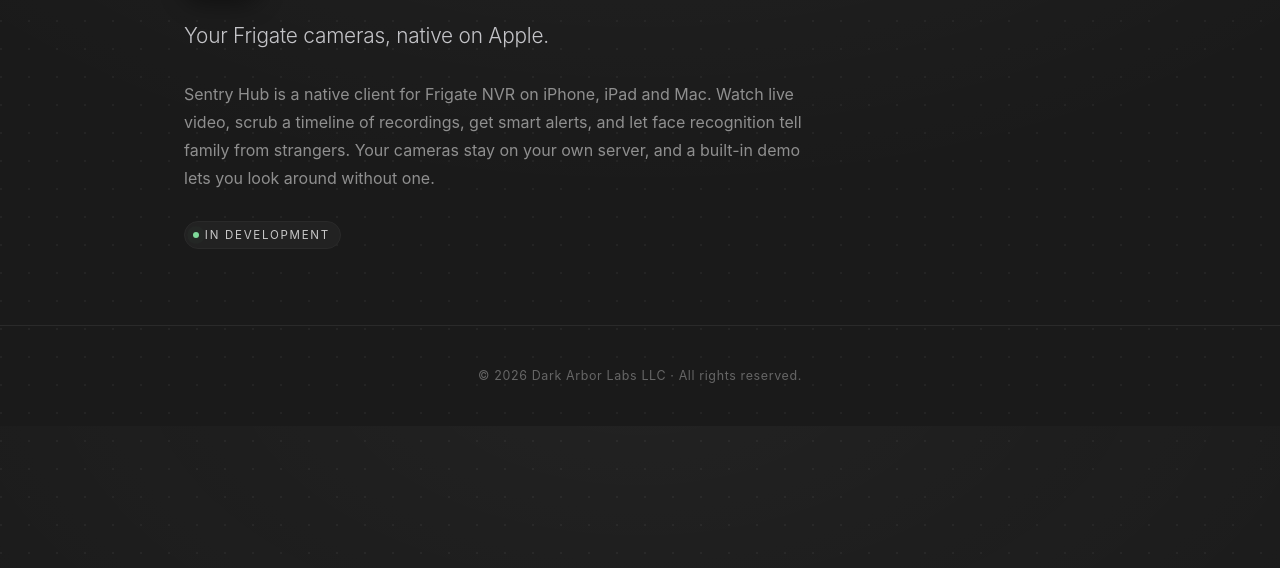
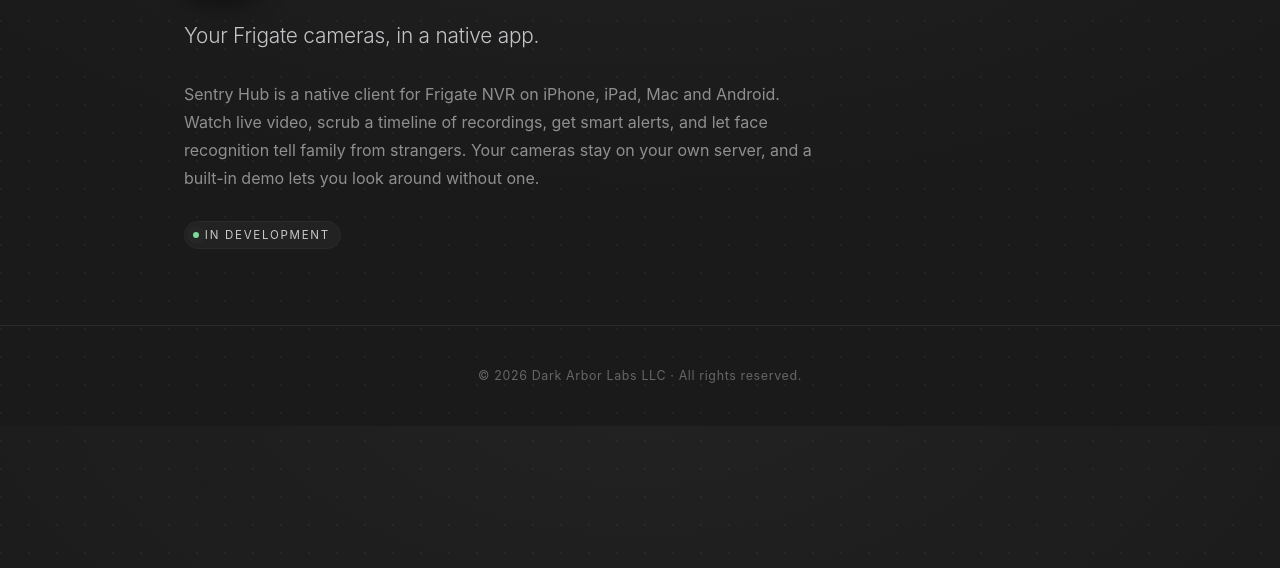
Before and after one commit to darkarborlabs/darkarborlabs-site, a plain HTML site: page products/sentryhub/index.html in a window 1280 px wide. Shown: the part 232-800 px from the top of the page. Drawn offline with Linux system fonts and the light colour scheme.

Commit message:
Add Android to Sentry Hub
Co-Authored-By: Claude Sonnet 5.5 <noreply@anthropic.com>

```diff
--- a/assets/products.js
+++ b/assets/products.js
@@ -57,8 +57,8 @@ window.DAL_PRODUCTS = [
   {
     "slug": "sentryhub",
     "name": "Sentry Hub",
-    "tagline": "Your Frigate cameras, native on Apple.",
-    "summary": "A native client for Frigate NVR on iPhone, iPad and Mac. Live video, a scrubbable timeline, smart alerts and face recognition, with a built-in demo so you can look around without a server.",
+    "tagline": "Your Frigate cameras, in a native app.",
+    "summary": "A native client for Frigate NVR on iPhone, iPad, Mac and Android. Live video, a scrubbable timeline, smart alerts and face recognition, with a built-in demo so you can look around without a server.",
     "category": "Utilities",
     "icon": "assets/products/sentryhub/icon.webp",
     "url": "products/sentryhub/",
@@ -67,6 +67,9 @@ window.DAL_PRODUCTS = [
       "ios": {
         "url": null,
         "label": "iPhone, iPad & Mac"
+      },
+      "android": {
+        "url": null
       }
     }
   },
--- a/products/sentryhub/index.html
+++ b/products/sentryhub/index.html
@@ -4,8 +4,8 @@
   <meta charset="UTF-8">
   <meta name="viewport" content="width=device-width, initial-scale=1.0">
   <title>Sentry Hub | Dark Arbor Labs</title>
-  <meta name="description" content="Sentry Hub: Your Frigate cameras, native on Apple. A Dark Arbor Labs LLC app.">
-  <meta property="og:title" content="Sentry Hub: Your Frigate cameras, native on Apple.">
+  <meta name="description" content="Sentry Hub: Your Frigate cameras, in a native app. A Dark Arbor Labs LLC app.">
+  <meta property="og:title" content="Sentry Hub: Your Frigate cameras, in a native app.">
   <meta property="og:description" content="A Dark Arbor Labs LLC app.">
   <meta property="og:type" content="website">
   <meta property="og:url" content="https://www.darkarborlabs.com/products/sentryhub/">
@@ -44,8 +44,8 @@
             <p class="cat">Utilities</p>
           </div>
         </div>
-        <p class="product-pitch">Your Frigate cameras, native on Apple.</p>
-        <p style="color: var(--muted); line-height: 1.75; margin-bottom: 1.75rem;">Sentry Hub is a native client for Frigate NVR on iPhone, iPad and Mac. Watch live video, scrub a timeline of recordings, get smart alerts, and let face recognition tell family from strangers. Your cameras stay on your own server, and a built-in demo lets you look around without one.</p>
+        <p class="product-pitch">Your Frigate cameras, in a native app.</p>
+        <p style="color: var(--muted); line-height: 1.75; margin-bottom: 1.75rem;">Sentry Hub is a native client for Frigate NVR on iPhone, iPad, Mac and Android. Watch live video, scrub a timeline of recordings, get smart alerts, and let face recognition tell family from strangers. Your cameras stay on your own server, and a built-in demo lets you look around without one.</p>
         <p class="status-line"><span class="status-badge">In development</span></p>
       </div>
     </header>
```
Also changed, not shown: index.html (+2 -2 lines).
